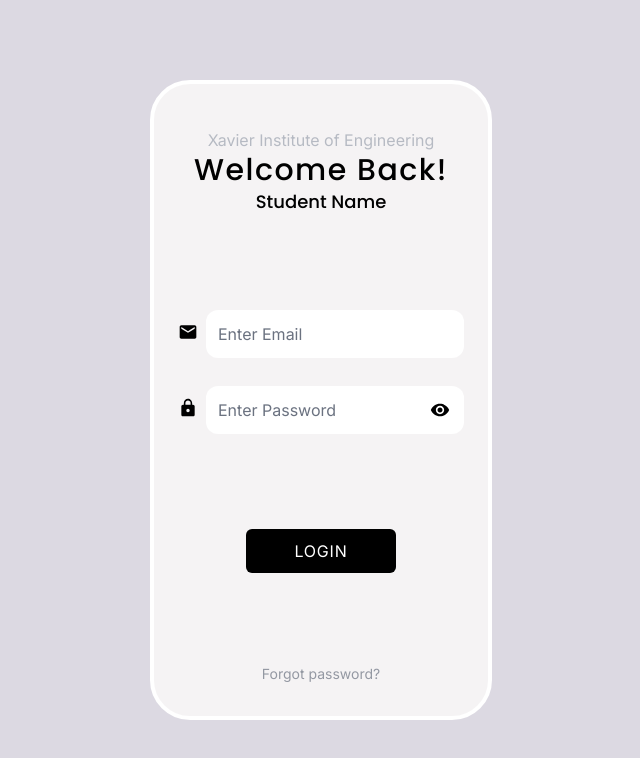
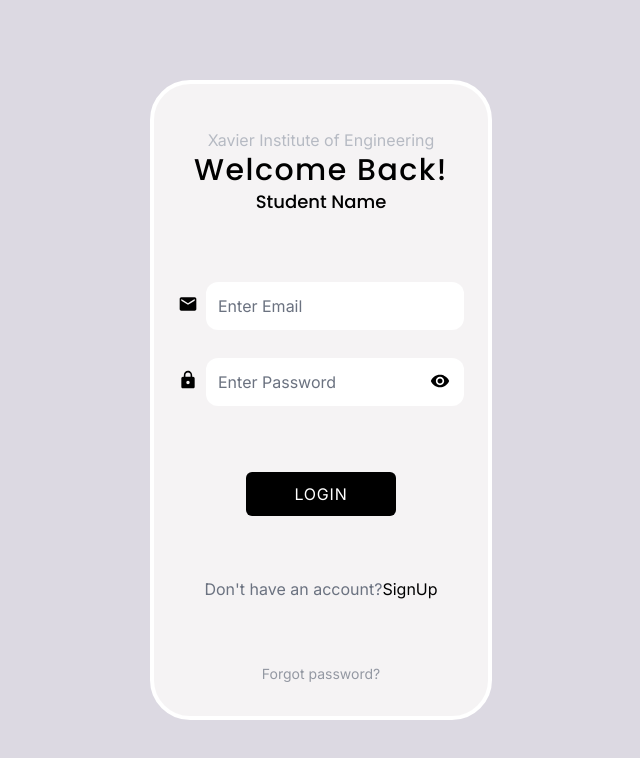
Before and after one commit to Bhanu1776/IT-Dept-Website, a Next.js app: page /login in a window 1280 px wide. Shown: the top 758 px of the page, without its empty margins (319-959 px from the left). Built offline with nearby package versions, Linux system fonts and the light colour scheme; what tailwindcss-brand-colors, tailwindcss-debug-screens would draw is missing.

Commit message:
refactor(Login): Code refactored by eslint

```diff
--- a/components/Login.jsx
+++ b/components/Login.jsx
@@ -1,6 +1,6 @@
+/* eslint-disable react/button-has-type */
 import { useRouter } from 'next/router';
 import { MdEmail, MdLock, MdVisibilityOff, MdVisibility } from 'react-icons/md';
-
 import { signInWithEmailAndPassword } from 'firebase/auth';
 import React, { useState } from 'react';
 import Link from 'next/link';
@@ -41,15 +41,16 @@
             <p className=" text-gray-400">Xavier Institute of Engineering</p>
           </div>
           <div className="">
-            <h2 className=" text-3xl font-extrabold font-pops tracking-wider">Welcome Back!</h2>
+            <h2 className=" text-3xl font-extrabold font-pops tracking-wider">
+              Welcome Back!
+            </h2>
           </div>
           <div>
-            <h3 className='font-pops text-lg'>Student Name</h3>
+            <h3 className="font-pops text-lg">Student Name</h3>
           </div>
         </div>
 
-
-        <div className='flex flex-col gap-5'>
+        <div className="flex flex-col gap-5">
           <div className=" w-full p-1 flex bg-transparent">
             {/** Email */}
             <div className=" text-[#000000] mr-2 mt-3">
@@ -80,8 +81,12 @@
                   onChange={(e) => setPassword(e.target.value)}
                   value={password}
                   name="password"
-                  placeholder="Enter Password"/>
-                  <div className=" cursor-pointer flex absolute bottom-[30%] left-[87%]" onClick={togglePassword}>
+                  placeholder="Enter Password"
+                />
+                <div
+                  className=" cursor-pointer flex absolute bottom-[30%] left-[87%]"
+                  onClick={togglePassword}
+                >
                   {passwordType === 'password' ? (
                     <MdVisibilityOff size={20} className=" text-gray-400" />
                   ) : (
@@ -102,6 +107,11 @@
           </button>
         </div>
 
+        <div className='flex'>
+          <h1 className='text-gray-500'>Don't have an account?</h1>
+          <Link href="/signup">SignUp</Link>
+        </div>
+
         <div className=" flex items-center text-sm mb-3">
           <Link href="/forgot-password">
             <p className=" text-gray-500 underline-offset-2  hover:underline cursor-pointer">
```
Lines whose indentation alone changed are shown as unchanged.
